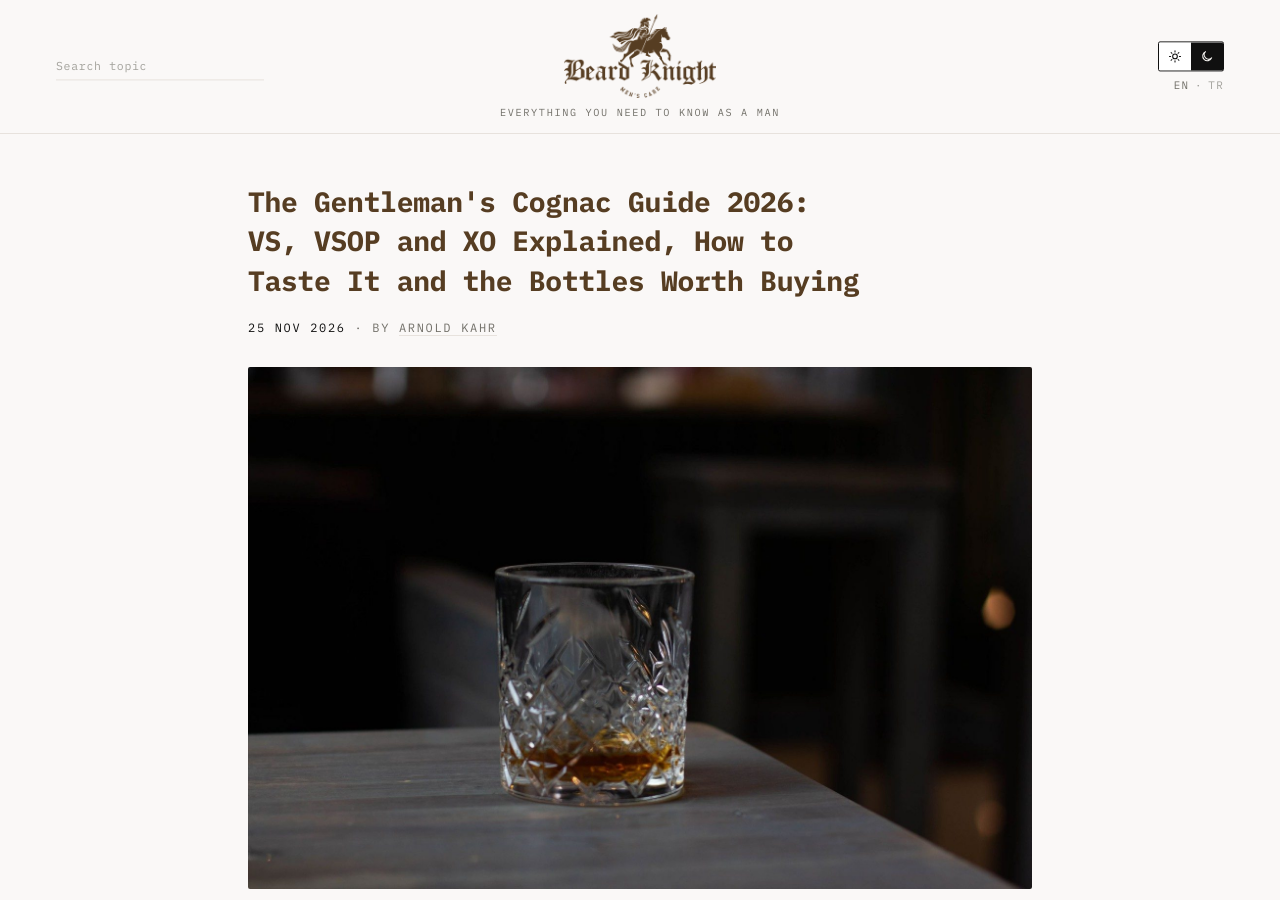
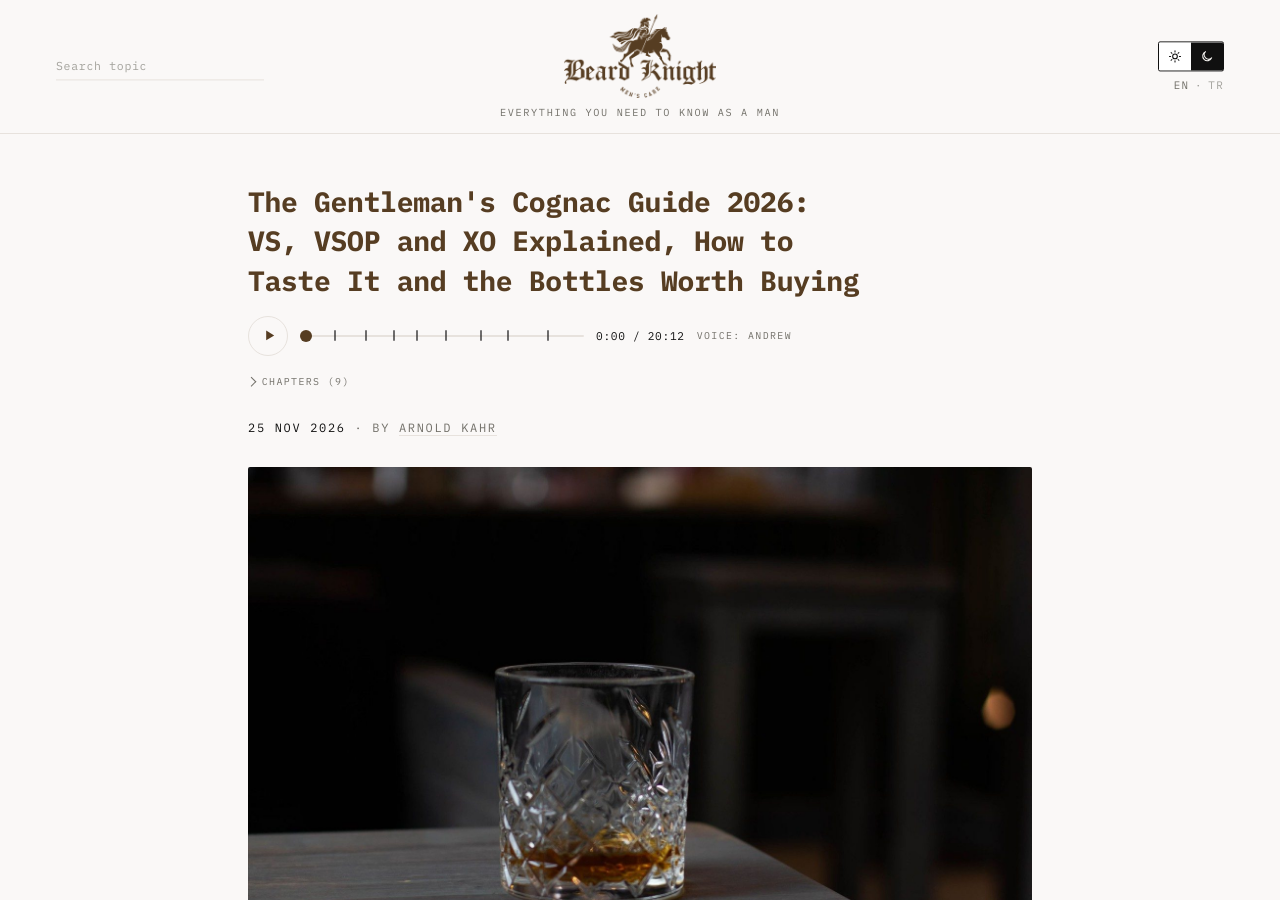
Before and after one commit to architect-high-level-core/beard-knight, a Jekyll site: the page built from _posts/2026-11-25-mens-cognac-guide-2026.md, in a window 1280 px wide and 900 px high. Built offline with Jekyll 4.4.1, drawn with Linux system fonts in a browser that asks for light colours; part of the change alters nothing that is shown.

Commit message:
Audio: gentleman's cognac guide (chapters)

```diff
--- a/_posts/2026-11-25-mens-cognac-guide-2026.md
+++ b/_posts/2026-11-25-mens-cognac-guide-2026.md
@@ -12,6 +12,19 @@ image_credit: "Marta Dzedyshko"
 image_license: "Pexels License"
 image_license_url: "https://www.pexels.com/license/"
 image_source_url: "https://www.pexels.com/photo/6341420/"
+audio: /assets/audio/mens-cognac-guide-2026.mp3
+audio_voice: Andrew
+audio_duration: "20:12"
+audio_chapters:
+  - {t: 0, title: "Intro"}
+  - {t: 130, title: "What Is Cognac?"}
+  - {t: 268, title: "What Do VS, VSOP, XO and XXO Mean on a…"}
+  - {t: 394, title: "How Do You Drink Cognac Neat?"}
+  - {t: 494, title: "Can You Drink Cognac with Ice, Water or…"}
+  - {t: 625, title: "How Do the Crus and the Major Houses…"}
+  - {t: 779, title: "How Should You Store and Serve Cognac…"}
+  - {t: 898, title: "Which Cognac Bottles Are Worth Buying…"}
+  - {t: 1080, title: "Frequently Asked Questions"}
 ---
 
 Cognac is a French oak-aged grape brandy, distilled in the Cognac region of western France and governed by the Bureau National Interprofessionnel du Cognac, the BNIC. It is not a generic "brown spirit," and it is not whisky. For a man who wants a serious digestif, a winter aperitif or a bottle worth opening when a guest sits down after dinner, it is one of the most complete drinks he can learn. This guide explains what cognac is, what the letters VS, VSOP, XO and XXO actually mean, how to taste it neat in a tulip glass, when ice or a mixer is appropriate, how the crus differ, how to store a bottle at home, and three bottles listed on U.S. retail pages at the time of writing.
```
Also changed, not shown: 1 other file.
